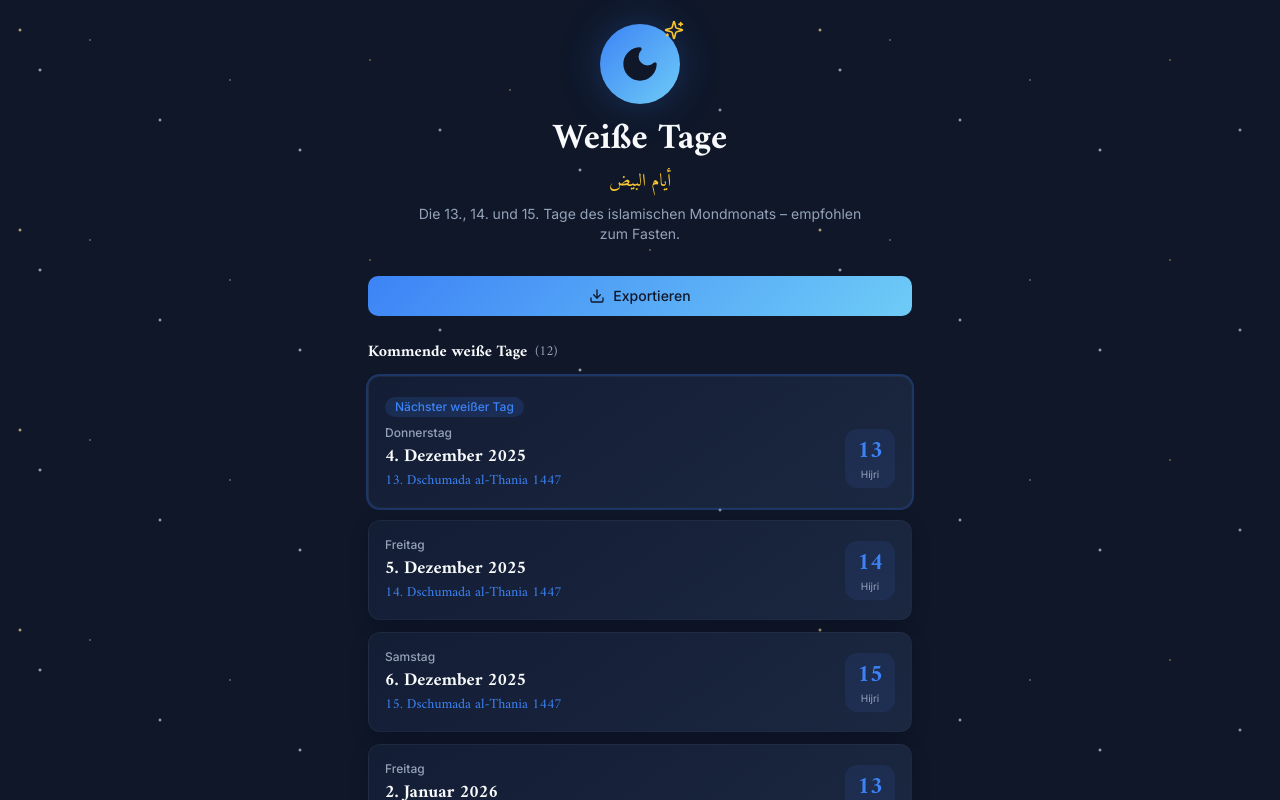
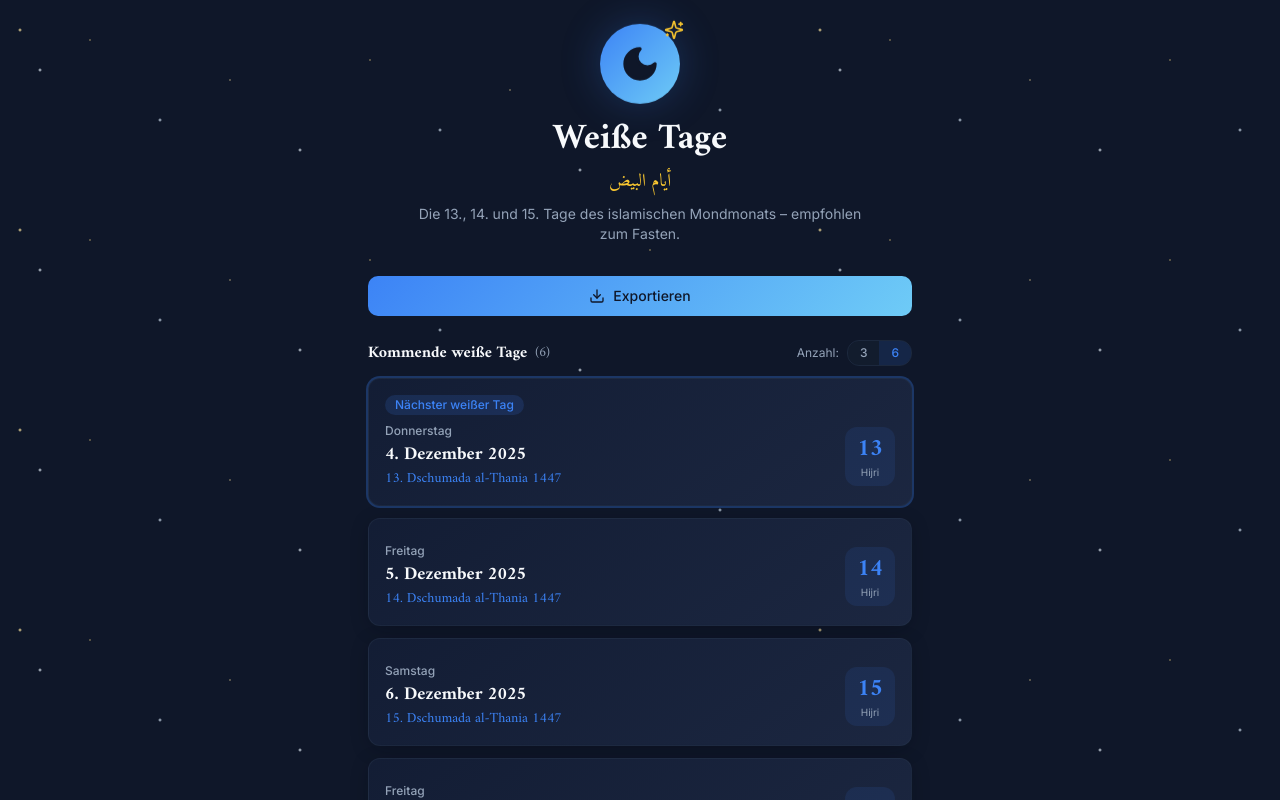
Before and after one commit to avn-dev/ayyam-al-bid-cal, a React (Vite) app: page / in a window 1280 px wide. Shown: the top 800 px of the page. Built offline with nearby package versions, Linux system fonts and the light colour scheme; the HTML template or start-up script is replaced by a standard one.

Commit message:
Enhance white day visibility and guidance

```diff
--- a/src/components/InfoSection.tsx
+++ b/src/components/InfoSection.tsx
@@ -22,6 +22,11 @@ export function InfoSection() {
           sind der 13., 14. und 15. Tag jedes islamischen Mondmonats. Sie werden so genannt, weil der
           Mond in diesen Nächten am hellsten scheint und die Nächte besonders hell erleuchtet.
         </p>
+
+        <div className="rounded-lg bg-amber-100/80 dark:bg-amber-900/20 border border-amber-200/70 dark:border-amber-800/60 text-amber-900 dark:text-amber-100 p-3 mb-4 text-sm">
+          Hinweis für Ramadan: Während des Fastenmonats wird ohnehin täglich gefastet. Die weißen Tage werden dann nicht
+          zusätzlich als freiwilliges Fasten herausgestellt.
+        </div>
 
         <Accordion type="single" collapsible className="w-full">
           <AccordionItem value="fasting" className="border-border/50">
--- a/src/components/WhiteDayCard.tsx
+++ b/src/components/WhiteDayCard.tsx
@@ -10,15 +10,27 @@ export function WhiteDayCard({ day, index, isNext = false }: WhiteDayCardProps)
   return (
     <div
       className={`card-elevated p-4 transition-all duration-300 hover:scale-[1.01] animate-slide-up opacity-0 ${
-        isNext ? 'ring-2 ring-primary/30 glow-sky' : ''
+        isNext || day.isToday ? 'ring-2 ring-primary/30 glow-sky' : ''
       }`}
       style={{ animationDelay: `${index * 80}ms`, animationFillMode: 'forwards' }}
     >
-      {isNext && (
-        <span className="inline-block px-2.5 py-0.5 mb-2 text-xs font-medium rounded-full bg-primary/15 text-primary">
-          Nächster weißer Tag
-        </span>
-      )}
+      <div className="flex flex-wrap gap-2 mb-2">
+        {isNext && (
+          <span className="inline-block px-2.5 py-0.5 text-xs font-medium rounded-full bg-primary/15 text-primary">
+            Nächster weißer Tag
+          </span>
+        )}
+        {day.isToday && (
+          <span className="inline-block px-2.5 py-0.5 text-xs font-semibold rounded-full bg-emerald-100 text-emerald-700 dark:bg-emerald-900/30 dark:text-emerald-200">
+            Heute
+          </span>
+        )}
+        {day.isRamadan && (
+          <span className="inline-block px-2.5 py-0.5 text-xs font-medium rounded-full bg-amber-100 text-amber-800 dark:bg-amber-900/30 dark:text-amber-200">
+            Ramadan
+          </span>
+        )}
+      </div>
 
       <div className="flex items-center justify-between gap-3">
         <div className="flex-1">
@@ -40,6 +52,19 @@ export function WhiteDayCard({ day, index, isNext = false }: WhiteDayCardProps)
           <span className="text-[10px] text-muted-foreground">Hijri</span>
         </div>
       </div>
+
+      {(day.isToday || day.isRamadan) && (
+        <div className="mt-3 space-y-1 text-xs text-muted-foreground">
+          {day.isToday && (
+            <p className="text-foreground font-medium">Heute ist ein weißer Tag – perfekter Zeitpunkt zum Fasten.</p>
+          )}
+          {day.isRamadan && (
+            <p className="leading-relaxed">
+              Während des Ramadan wird ohnehin durchgehend gefastet. Die weißen Tage gelten daher nicht als zusätzliches Sunnah-Fasten.
+            </p>
+          )}
+        </div>
+      )}
     </div>
   );
 }
--- a/src/lib/hijri.ts
+++ b/src/lib/hijri.ts
@@ -161,6 +161,7 @@ export function getWhiteDaysForMonth(hYear: number, hMonth: number): Date[] {
 export function getUpcomingWhiteDays(count: number = 12, timezone?: string): WhiteDay[] {
   const whiteDays: WhiteDay[] = [];
   const today = new Date();
+  const todayStart = new Date(today.getFullYear(), today.getMonth(), today.getDate());
 
   // Get current Hijri date
   const currentHijri = gregorianToHijri(today.getFullYear(), today.getMonth() + 1, today.getDate());
@@ -181,7 +182,9 @@ export function getUpcomingWhiteDays(count: number = 12, timezone?: string): Whi
     const monthWhiteDays = getWhiteDaysForMonth(hYear, hMonth);
 
     for (const date of monthWhiteDays) {
-      if (date >= today && whiteDays.length < count) {
+      const isAfterOrToday = date >= todayStart;
+
+      if (isAfterOrToday && whiteDays.length < count) {
         const hijri = gregorianToHijri(date.getFullYear(), date.getMonth() + 1, date.getDate());
 
         whiteDays.push({
@@ -190,7 +193,9 @@ export function getUpcomingWhiteDays(count: number = 12, timezone?: string): Whi
           weekday: getWeekdayName(date),
           hijriLabel: formatHijriDate(hijri),
           gregorianLabel: formatGregorianDate(date),
-          timezoneId: timezone || Intl.DateTimeFormat().resolvedOptions().timeZone
+          timezoneId: timezone || Intl.DateTimeFormat().resolvedOptions().timeZone,
+          isToday: date.toDateString() === todayStart.toDateString(),
+          isRamadan: hijri.month === 9
         });
       }
     }
@@ -212,4 +217,6 @@ export interface WhiteDay {
   hijriLabel: string;
   gregorianLabel: string;
   timezoneId: string;
+  isToday: boolean;
+  isRamadan: boolean;
 }
--- a/src/pages/Index.tsx
+++ b/src/pages/Index.tsx
@@ -1,4 +1,4 @@
-import { useMemo } from 'react';
+import { useMemo, useState } from 'react';
 import { getUpcomingWhiteDays } from '@/lib/hijri';
 import { getAutoDetectedTimezone } from '@/lib/timezones';
 import { Header } from '@/components/Header';
@@ -7,11 +7,12 @@ import { ExportPanel } from '@/components/ExportPanel';
 import { InfoSection } from '@/components/InfoSection';
 
 const Index = () => {
+  const [displayCount, setDisplayCount] = useState<3 | 6>(6);
   const timezone = getAutoDetectedTimezone();
 
   const whiteDays = useMemo(() => {
-    return getUpcomingWhiteDays(12, timezone);
-  }, [timezone]);
+    return getUpcomingWhiteDays(displayCount, timezone);
+  }, [displayCount, timezone]);
 
   return (
     <div className="min-h-screen bg-background starry-bg">
@@ -25,12 +26,32 @@ const Index = () => {
 
         {/* White Days List */}
         <section>
-          <h2 className="text-base font-semibold text-foreground mb-3 flex items-center gap-2 animate-fade-in" style={{ animationDelay: '150ms' }}>
-            Kommende weiße Tage
-            <span className="text-sm font-normal text-muted-foreground">
-              ({whiteDays.length})
-            </span>
-          </h2>
+          <div className="flex items-center justify-between gap-3 mb-3 animate-fade-in" style={{ animationDelay: '150ms' }}>
+            <h2 className="text-base font-semibold text-foreground flex items-center gap-2">
+              Kommende weiße Tage
+              <span className="text-sm font-normal text-muted-foreground">
+                ({whiteDays.length})
+              </span>
+            </h2>
+            <div className="flex items-center gap-2 text-xs text-muted-foreground">
+              <span>Anzahl:</span>
+              <div className="flex rounded-lg overflow-hidden border border-border/60">
+                {[3, 6].map((count) => (
+                  <button
+                    key={count}
+                    onClick={() => setDisplayCount(count as 3 | 6)}
+                    className={`px-3 py-1 font-medium transition-colors ${
+                      displayCount === count
+                        ? 'bg-primary/15 text-primary'
+                        : 'bg-muted/30 hover:bg-muted/60'
+                    }`}
+                  >
+                    {count}
+                  </button>
+                ))}
+              </div>
+            </div>
+          </div>
 
           <div className="grid gap-3">
             {whiteDays.map((day, index) => (
```
